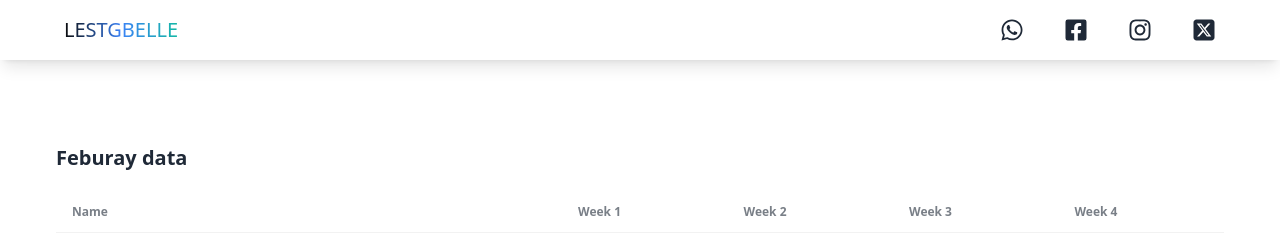
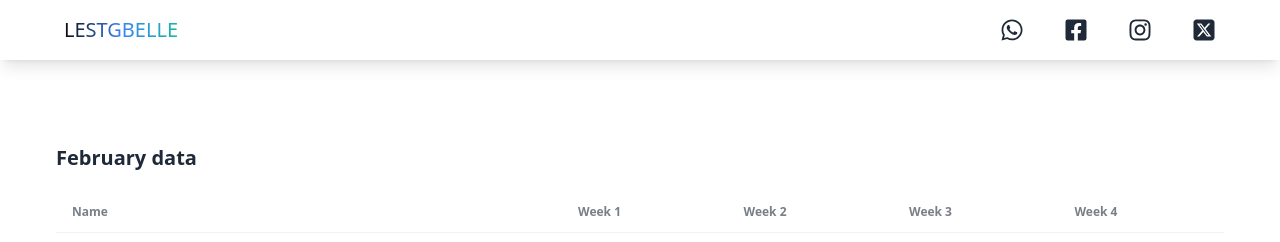
Before and after one commit to mulbahoplanojames/Lest-Gbelle-Weekly-Dew-Payment-And-Records-Collection, a React (Vite) app: page /moredata in a window 1280 px wide. Shown: the top 242 px of the page. Built offline with nearby package versions, Linux system fonts and the light colour scheme.

Commit message:
Making some changes to this site

```diff
--- a/src/Components/Hero/Hero.jsx
+++ b/src/Components/Hero/Hero.jsx
@@ -1,6 +1,14 @@
+/*
+ * This is a React component for the Hero section of the website.
+ * It imports necessary components and hooks from React and other files.
+ */
+// Importing Link from react-router-dom to create a link to the form page.
 import { Link } from "react-router-dom";
+// Importing the HERO_TEXT constant from the Constant file.
 import HERO_TEXT from "../../Constant/Constant";
+// Importing the Button component.
 import Button from "../../Interfaces/Button/Button";
+// Importing the motion component from framer-motion for animations.
 import { motion } from "framer-motion";
 
 const Hero = () => {
@@ -24,6 +32,7 @@ const Hero = () => {
 					Lest Gbelle Weekly due Payment and records Collection
 				</motion.h1>
 				<motion.p
+					// The motion.p component creates an animated paragraph.
 					whileInView={{ opacity: 1, x: 0 }}
 					initial={{ opacity: 0, x: -30 }}
 					transition={{ duration: 2.5 }}
@@ -39,4 +48,4 @@ const Hero = () => {
 	);
 };
 
-export default Hero;
+export default Hero; // Exporting the Hero component so it can be used in other files.
--- a/src/Pages/MoreData.jsx
+++ b/src/Pages/MoreData.jsx
@@ -1,4 +1,6 @@
 import Table from "../Components/Table/Table";
+
+// Import the necessary member info data
 import MEMBERS_INFO_JUNE from "../Data/MemberInfo";
 import MEMBERS_INFO_FEBRUARY, {
 	MEMBERS_INFO_APRIL,
@@ -6,14 +8,23 @@ import MEMBERS_INFO_FEBRUARY, {
 } from "../Data/MemberInfo";
 import MEMBERS_INFO_MARCH from "../Data/MemberInfo";
 
+/**
+ * The MoreData component displays the data for the months of February, March, April, May and June.
+ * It uses the Table component to display the data in a table format.
+ */
 const MoreData = () => {
 	return (
 		<>
 			<div className='mt-36 container mx-auto md:px-14 px-2'>
-				<Table text={"Feburay data"} month={MEMBERS_INFO_FEBRUARY} />
+				{/* Display the table for February */}
+				<Table text={"February data"} month={MEMBERS_INFO_FEBRUARY} />
+				{/* Display the table for March */}
 				<Table text={"March data"} month={MEMBERS_INFO_MARCH} />
+				{/* Display the table for April */}
 				<Table text={"April data"} month={MEMBERS_INFO_APRIL} />
+				{/* Display the table for May */}
 				<Table text={"May data"} month={MEMBERS_INFO_MAY} />
+				{/* Display the table for June */}
 				<Table text={"June data"} month={MEMBERS_INFO_JUNE} />
 			</div>
 		</>
```
Also changed, not shown: src/Pages/Home.jsx (+14 -2 lines).
